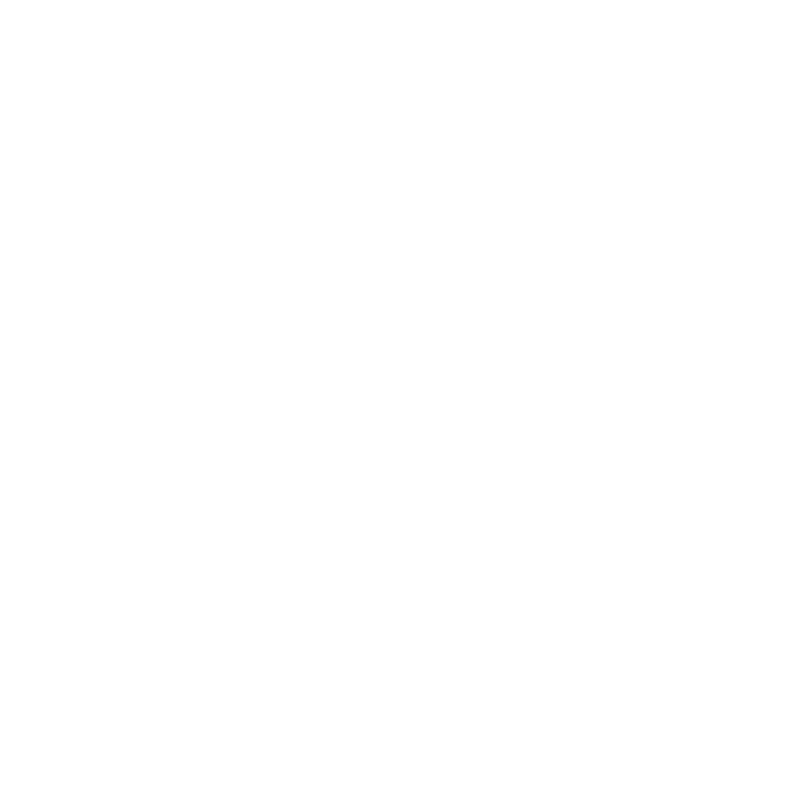
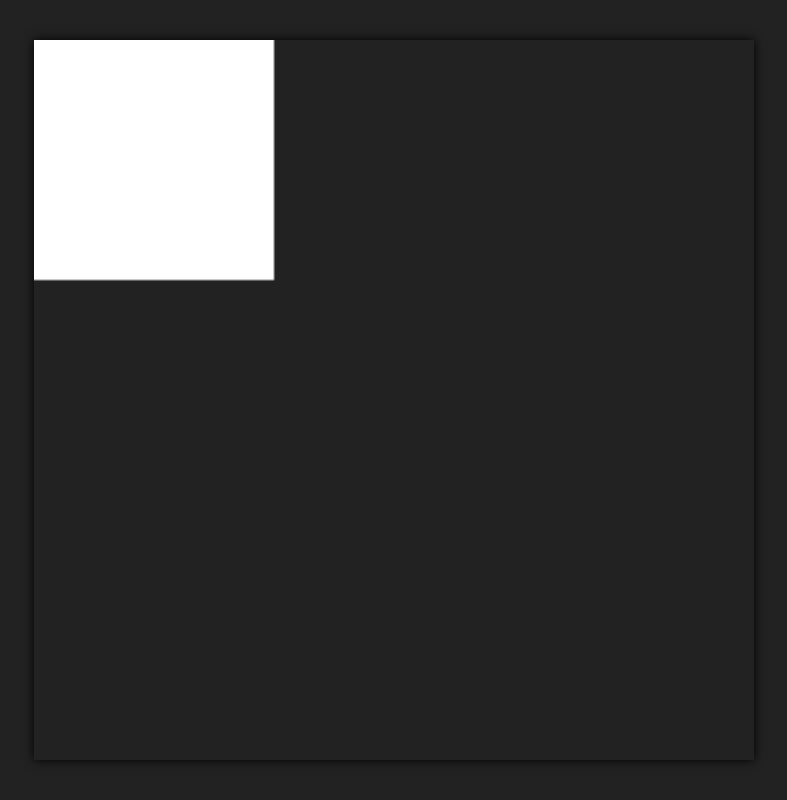
Before and after one commit to Renaultivo/SquareWar, a plain HTML site: page index.html in a window 1280 px wide. Shown: the whole page, without its empty margins (246-1033 px from the left). Drawn offline with Linux system fonts and the light colour scheme.

Commit message:
Add base classes

```diff
--- a/assets/css/styles.css
+++ b/assets/css/styles.css
@@ -0,0 +1,21 @@
+* {
+    margin: 0;
+    padding: 0;
+}
+
+body {
+    top: 0;
+    left: 0;
+    width: 100%;
+    height: 100%;
+    display: flex;
+    position: fixed;
+    align-items: center;
+    background-color: #222222;
+    justify-content: center;
+}
+
+canvas {
+    height: 90%;
+    box-shadow: 0 0 10px #000000;
+}
--- /dev/null
+++ b/assets/js/Enemy/Enemy.js
@@ -0,0 +1,5 @@
+import Entity from "../Entity/Entity.js";
+
+export default class Enemy extends Entity {
+
+}
--- /dev/null
+++ b/assets/js/Entity/Entity.js
@@ -0,0 +1,26 @@
+export default class Entity {
+
+    #position;
+
+    constructor(props) {
+
+        this.#position = {
+            x: props.position.x,
+            y: props.position.y
+        }
+
+    }
+
+    move(x, y) {
+
+    }
+
+    update() {
+
+    }
+
+    render() {
+
+    }
+
+}
--- /dev/null
+++ b/assets/js/Player/Player.js
@@ -0,0 +1,7 @@
+import Entity from "../Entity/Entity.js";
+
+export default class Player extends Entity {
+
+
+
+}
--- a/assets/js/main.js
+++ b/assets/js/main.js
@@ -0,0 +1,13 @@
+import Player from "./Player/Player.js";
+
+const canvas = document.getElementsByTagName('canvas')[0];
+const context = canvas.getContext('2d');
+
+context.fillStyle = 'white';
+
+context.fillRect(
+    0,   // x
+    0,   // y
+    100, // width
+    100  // height
+);
--- a/index.html
+++ b/index.html
@@ -7,6 +7,10 @@
     <link rel="stylesheet" type="text/css" href="./assets/css/styles.css">
 </head>
 <body class="flexBoxAlign">
+
+    <canvas width="300" height="300"></canvas>
+
     <script type="module" src="./assets/js/main.js"></script>
+
 </body>
 </html>
```
Also changed, not shown: assets/js/Renderer/Renderer.js (added, +13 -0 lines), assets/js/Tools/Random.js (added, +13 -0 lines).
